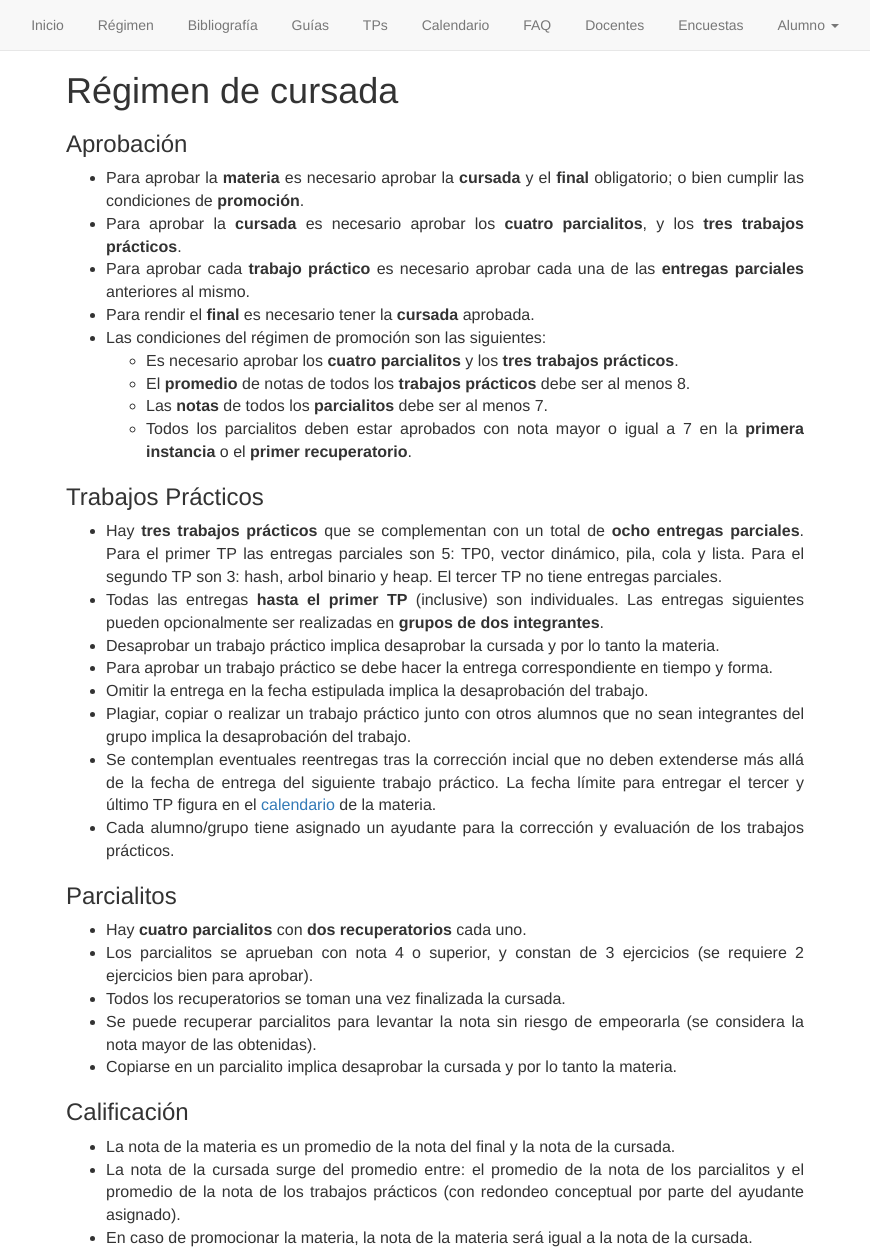
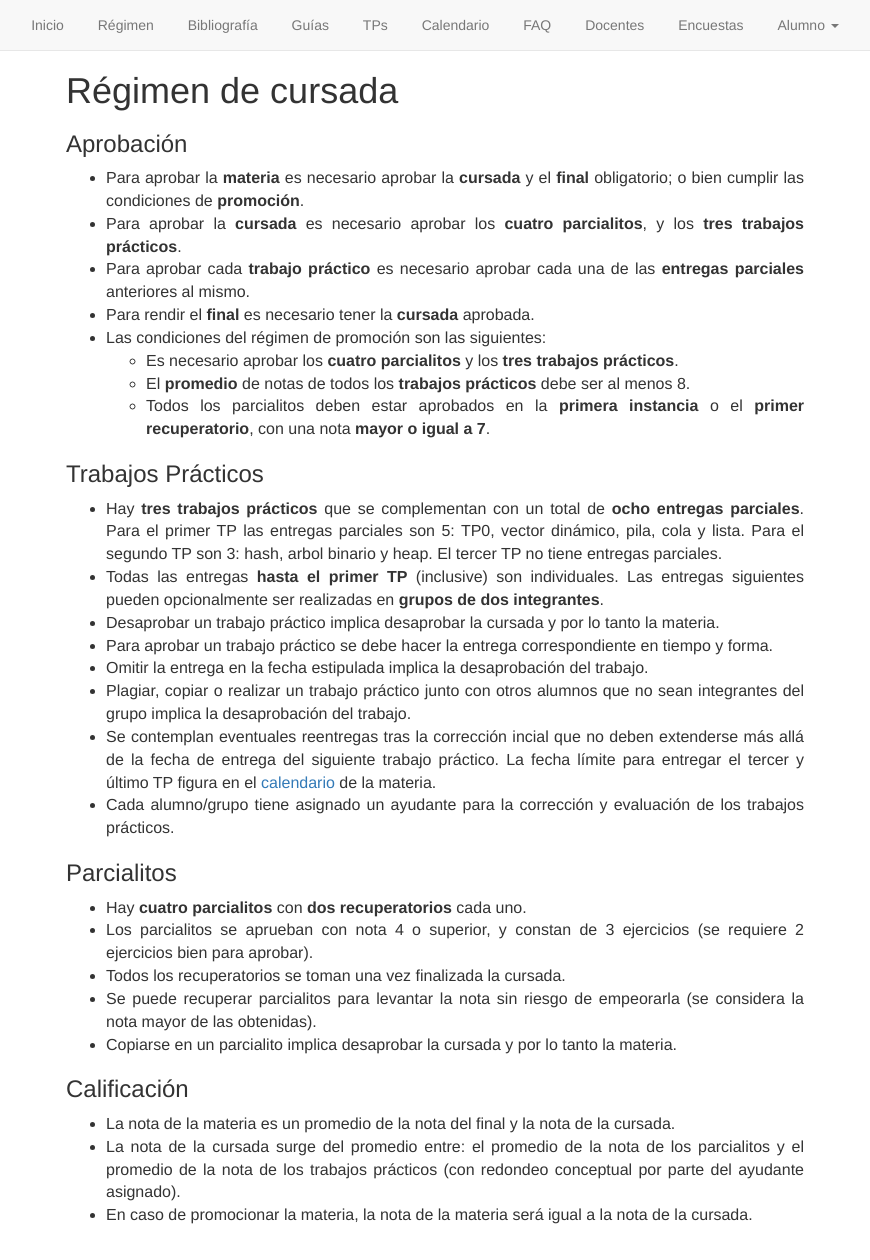
Before and after one commit to algoritmos-rw/algoritmos, a Jekyll site: the page built from static/01_regimen.md, in a window 1280 px wide. Shown: the whole page, without its empty margins (205-1075 px from the left). Built offline with Jekyll 4.4.1, drawn with Linux system fonts in a browser that asks for light colours; after the commit the page ends 1237 px from its top, so only the background shows below that.

Commit message:
re-frasing >=7

```diff
--- a/static/01_regimen.md
+++ b/static/01_regimen.md
@@ -16,8 +16,7 @@
 * Las condiciones del régimen de promoción son las siguientes:
   - Es necesario aprobar los **cuatro parcialitos** y los **tres trabajos prácticos**.
   - El **promedio** de notas de todos los **trabajos prácticos** debe ser al menos 8.
-  - Las **notas** de todos los **parcialitos** debe ser al menos 7.
-  - Todos los parcialitos deben estar aprobados con nota mayor o igual a 7 en la **primera instancia** o el **primer recuperatorio**.
+  - Todos los parcialitos deben estar aprobados en la **primera instancia** o el **primer recuperatorio**, con una nota **mayor o igual a 7**.
 
 
 ### Trabajos Prácticos
```
